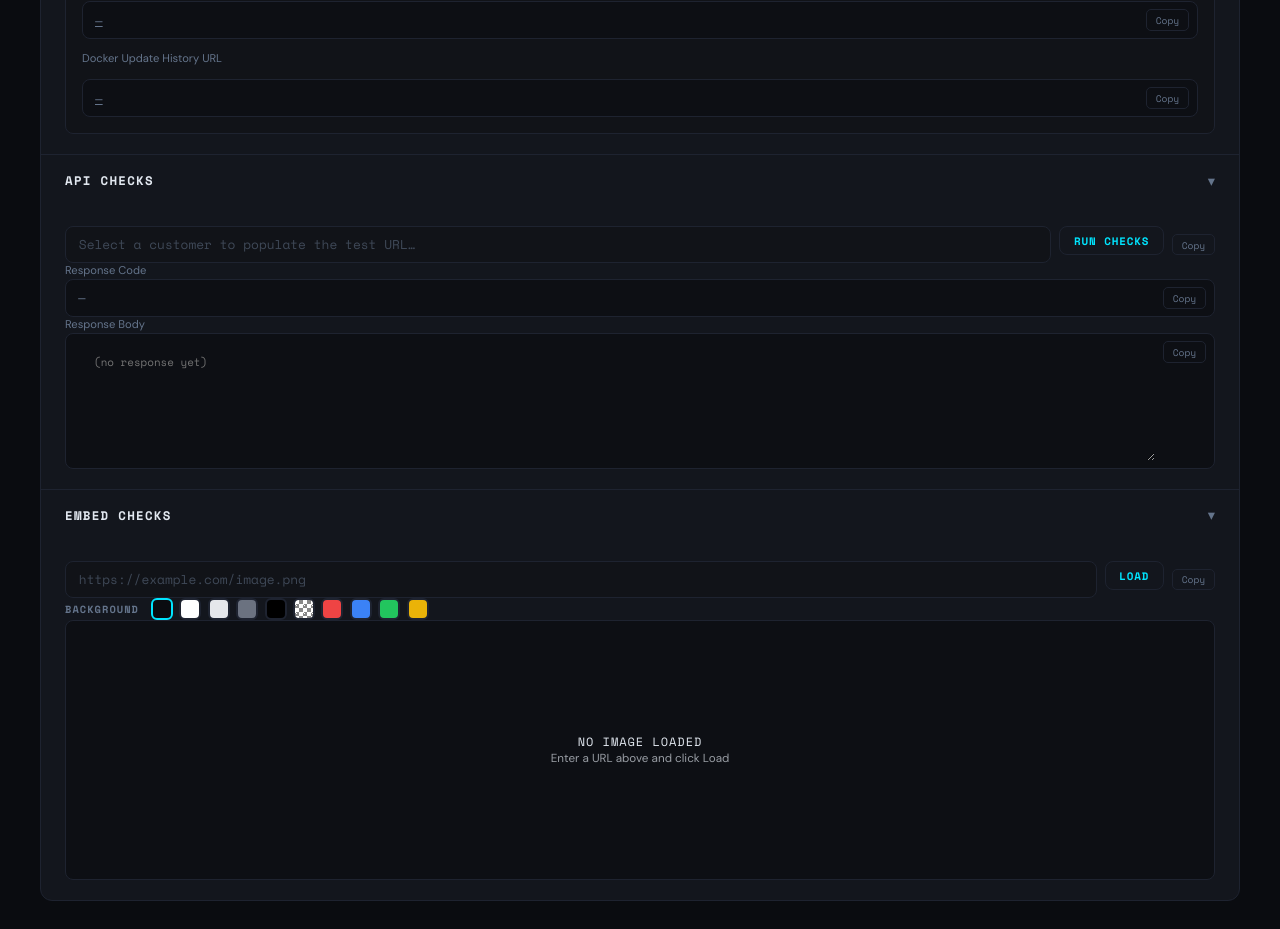
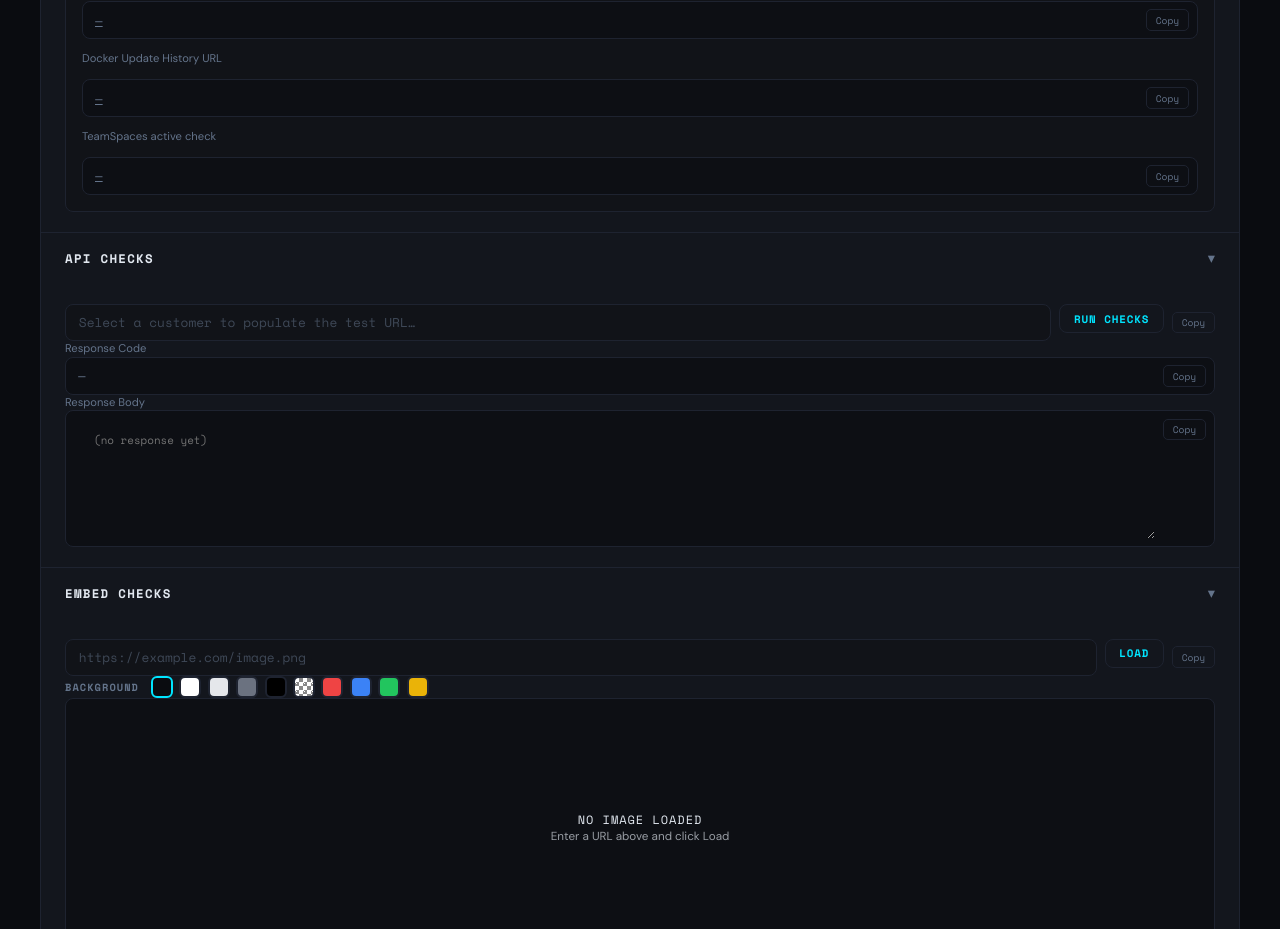
Before and after one commit to derlinstaker-lab/QA-TestAssist, a website with bundled scripts: page src/test_assist.html in a window 1280 px wide. Shown: the part 1440-2369 px from the top of the page. Built offline with nearby package versions, Linux system fonts and the light colour scheme; no server answers.

Commit message:
Add TeamSpaces active check URL to Test Assist utilities
Co-Authored-By: Claude Opus 5.5 <noreply@anthropic.com>

```diff
--- a/src/js/test_assist.js
+++ b/src/js/test_assist.js
@@ -149,6 +149,7 @@ function initSiteUrls() {
     setSiteUrl('su-qcping',       baseUrl ? baseUrl + '/API/QualityControl/v1.0/Ping?format=JSON' : null);
     setSiteUrl('su-swagger-asset',  baseUrl ? baseUrl + '/swagger/index.html?urls.primaryName=search#/SearchEngine/get_webapi_search_searchengine_troubleshooting_get_index_43D_v1' : null);
     setSiteUrl('su-docker-history', baseUrl ? baseUrl + '/C.aspx?VP3=CortexUpgradeDocker_History' : null);
+    setSiteUrl('su-teamspaces-check', baseUrl ? baseUrl + '/admin#/AdminPage&$PEP=Teamspaces_BO.Data.Activated' : null);
   }
 
   function resetAndUpdate() {
--- a/src/test_assist.html
+++ b/src/test_assist.html
@@ -239,6 +239,11 @@
                     <a class="util-output is-empty" id="su-docker-history" href="#" target="_blank" rel="noopener noreferrer">—</a>
                     <button class="copy-btn" data-copy="su-docker-history">Copy</button>
                   </div>
+                  <p class="util-card-hint">TeamSpaces active check</p>
+                  <div class="util-output-row">
+                    <a class="util-output is-empty" id="su-teamspaces-check" href="#" target="_blank" rel="noopener noreferrer">—</a>
+                    <button class="copy-btn" data-copy="su-teamspaces-check">Copy</button>
+                  </div>
                 </div>
 
               </div>
```
